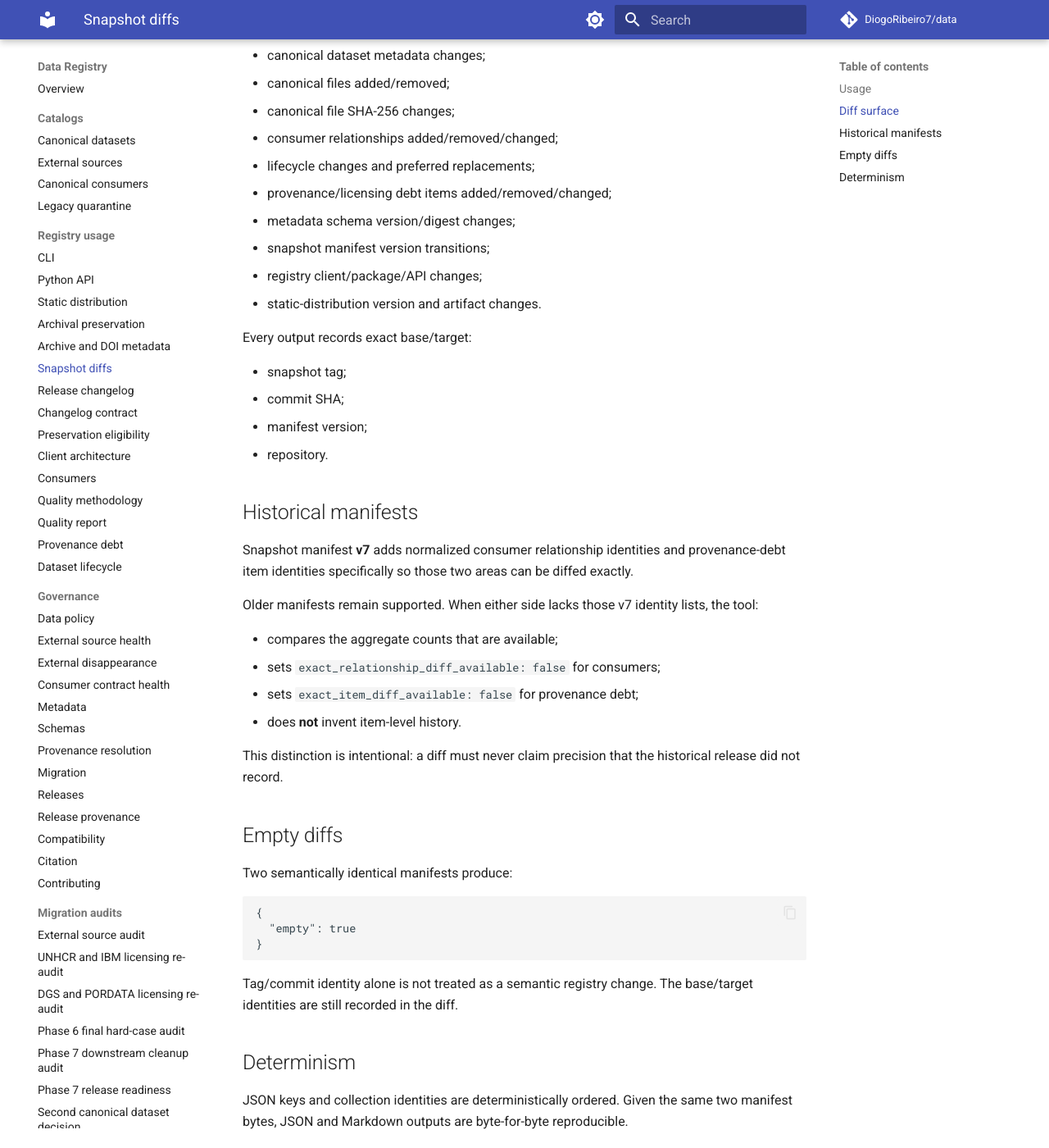
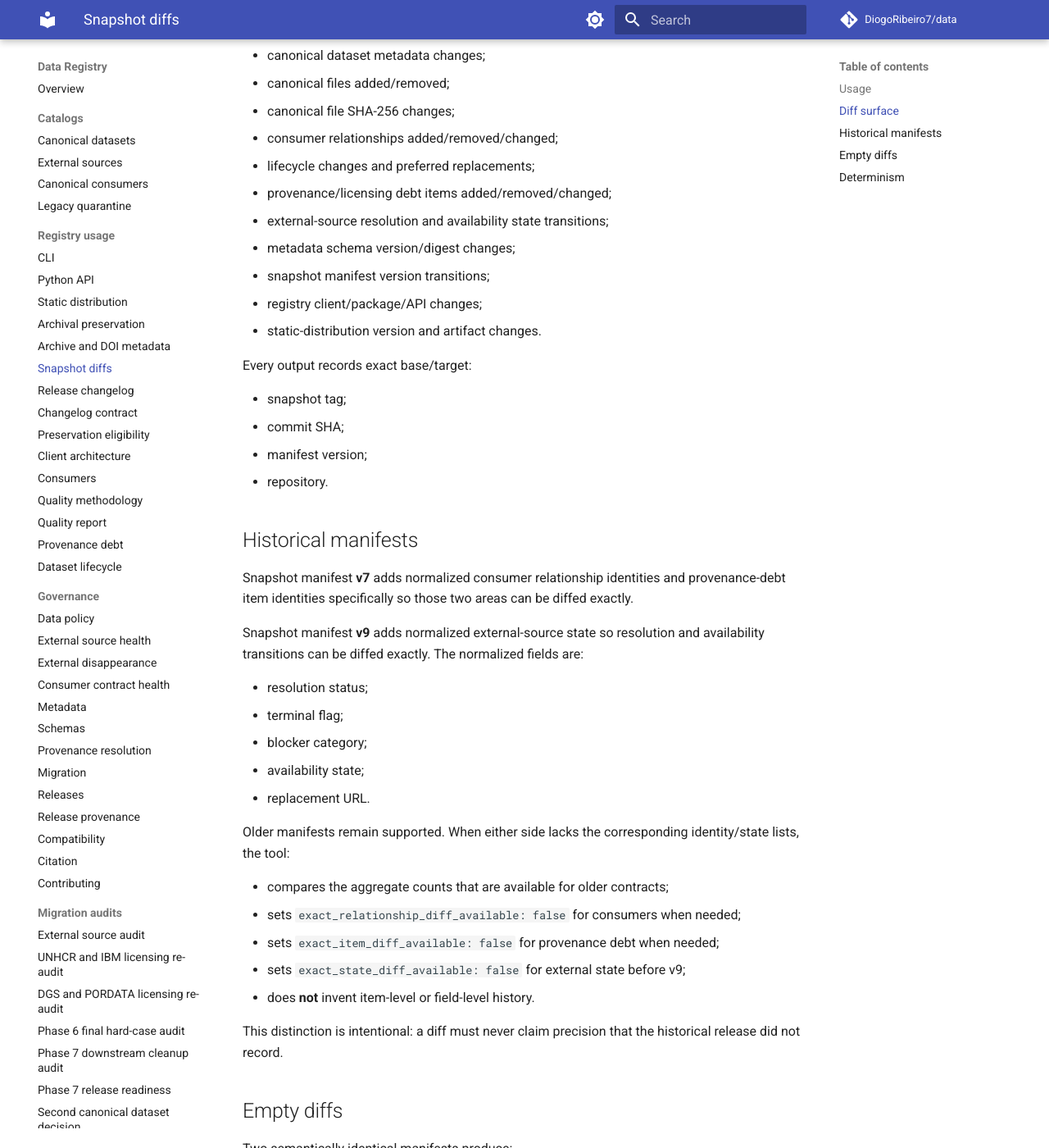
Before and after one commit to DiogoRibeiro7/data, an MkDocs documentation site: the page built from docs/SNAPSHOT_DIFFS.md, in a window 1280 px wide and 1400 px high, scrolled down 632 px. Shown: the whole window at 82% size. Built offline with MkDocs 1.6.1 and Material for MkDocs 9.7.7, drawn with Linux system fonts in a browser that asks for light colours; comment, search, counter and statistics services are not loaded.

Commit message:
docs: describe exact external-state snapshot diffs

```diff
--- a/docs/SNAPSHOT_DIFFS.md
+++ b/docs/SNAPSHOT_DIFFS.md
@@ -29,6 +29,7 @@ The diff classifies:
 - consumer relationships added/removed/changed;
 - lifecycle changes and preferred replacements;
 - provenance/licensing debt items added/removed/changed;
+- external-source resolution and availability state transitions;
 - metadata schema version/digest changes;
 - snapshot manifest version transitions;
 - registry client/package/API changes;
@@ -47,13 +48,23 @@ Snapshot manifest **v7** adds normalized consumer relationship identities and
 provenance-debt item identities specifically so those two areas can be diffed
 exactly.
 
-Older manifests remain supported. When either side lacks those v7 identity
-lists, the tool:
+Snapshot manifest **v9** adds normalized external-source state so resolution and
+availability transitions can be diffed exactly. The normalized fields are:
 
-- compares the aggregate counts that are available;
-- sets `exact_relationship_diff_available: false` for consumers;
-- sets `exact_item_diff_available: false` for provenance debt;
-- does **not** invent item-level history.
+- resolution status;
+- terminal flag;
+- blocker category;
+- availability state;
+- replacement URL.
+
+Older manifests remain supported. When either side lacks the corresponding
+identity/state lists, the tool:
+
+- compares the aggregate counts that are available for older contracts;
+- sets `exact_relationship_diff_available: false` for consumers when needed;
+- sets `exact_item_diff_available: false` for provenance debt when needed;
+- sets `exact_state_diff_available: false` for external state before v9;
+- does **not** invent item-level or field-level history.
 
 This distinction is intentional: a diff must never claim precision that the
 historical release did not record.
```
